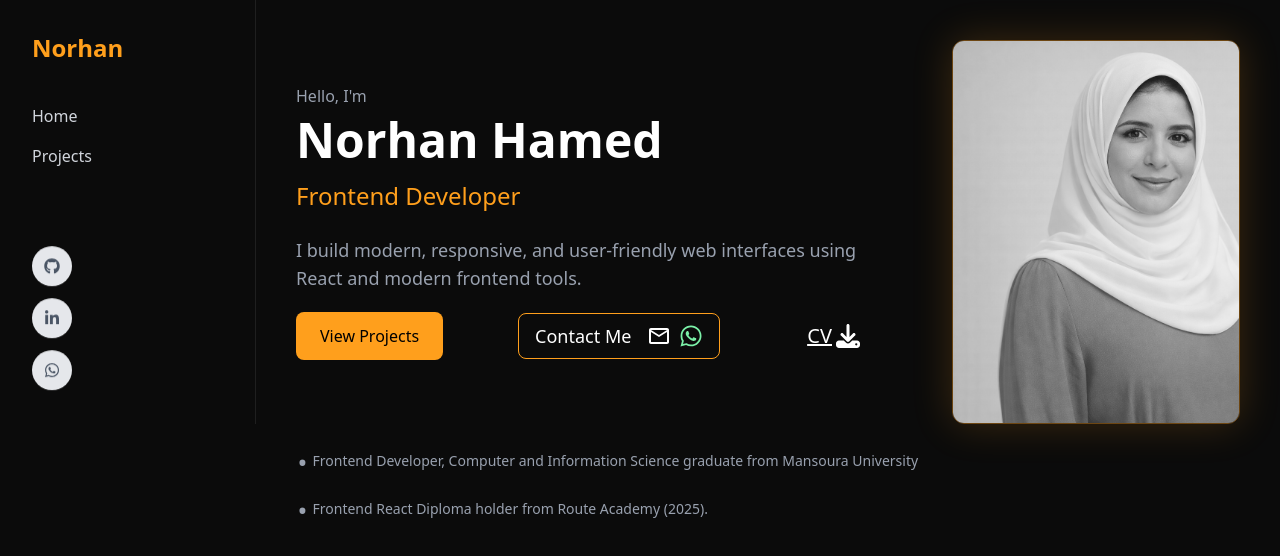
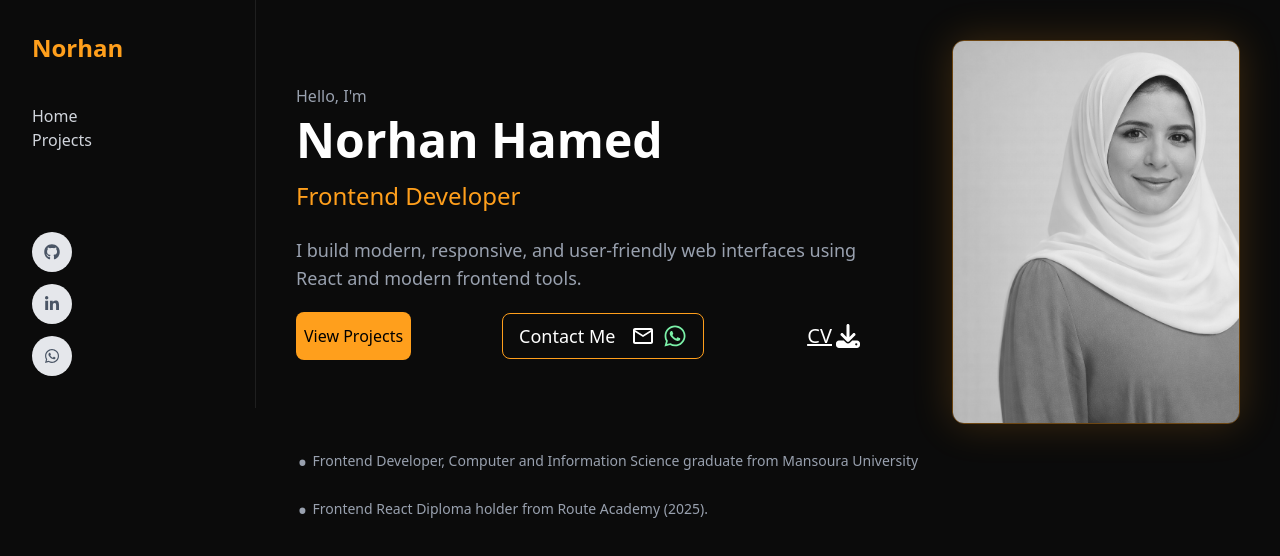
Before and after one commit to norhanhamed/myportfolio, a React (Vite) app: page /#/ in a window 1280 px wide. Shown: the top 556 px of the page. Built offline with nearby package versions, Linux system fonts and the light colour scheme.

Commit message:
updating responsive

```diff
--- a/src/Components/Hero.jsx
+++ b/src/Components/Hero.jsx
@@ -25,7 +25,7 @@ export default function Hero() {
                           items-start md:items-center
                           justify-start md:justify-between gap-5 mt-5 mb-5  flex-1">
             <Link to='projects' className="w-full md:w-auto">
-              <button className="w-full md:w-auto px-6 py-3 bg-[#FF9F1C] hover:bg-[#000] hover:text-[#FF9F1C] hover:text-lg transition-all duration-300 ease-in-out text-black rounded-lg font-medium cursor-pointer"  >
+              <button className="w-full md:w-auto px-6 md:px-2 py-3  bg-[#FF9F1C] hover:bg-[#000] hover:text-[#FF9F1C] hover:text-lg transition-all duration-300 ease-in-out text-black rounded-lg font-medium cursor-pointer"  >
                 View Projects
               </button>
             </Link>
--- a/src/Components/Sidebar.jsx
+++ b/src/Components/Sidebar.jsx
@@ -3,19 +3,21 @@ import SocialIcons from './SocialIcons';
 
 export default function Sidebar() {
   return (
-    <aside className="w-full md:w-64
-           flex flex-row md:flex-col
-           items-center md:items-start
-           justify-between md:justify-start
+    <div className=" hidden lg:block  ">
+    <aside className="w-full :w-64
+           flex flex-row lg:flex-col
+           items-center lg:items-start
+           justify-between lg:justify-start
          bg-[#0B0B0B] border-r border-[#1f1f1f] p-8">
-      <h1 className="hidden md:block text-2xl font-bold text-[#FF9F1C]">Norhan</h1>
-      <nav className="hidden md:block  mt-10 space-y-4 text-gray-300">
-        <Link to='/' className=" md:block hover:text-white">Home</Link>
+      <h1 className=" text-2xl font-bold text-[#FF9F1C]">Norhan</h1>
+      <nav className=" mt-10 space-y-4 text-gray-300">
+        <Link to='/' className="  hover:text-white">Home</Link>
         <Link to='/Projects' className="block hover:text-white">Projects</Link>
       </nav>
-      <div className="flex ml-0 ">
+      <div >
         <SocialIcons />
       </div>
     </aside>
+    </div>
   );
 }
--- a/src/Components/SocialIcons.jsx
+++ b/src/Components/SocialIcons.jsx
@@ -2,7 +2,7 @@ import { FaGithub, FaLinkedinIn, FaWhatsapp, } from "react-icons/fa";
 
 export default function SocialIcons() {
     return (
-        <div className="flex flex-row md:flex-col ml-0 gap-3 float animate-float md:mt-20 mt-0">
+        <div className="flex flex-row md:flex-col ml-0 gap-3 float animate-float md:mt-20 mt-0 ">
             <a className="icon"
             href="https://github.com/norhanhamed/norhanhamed"
             target="blank"
```
Also changed, not shown: 7 other files (tests, documents, lock files or other folders).
